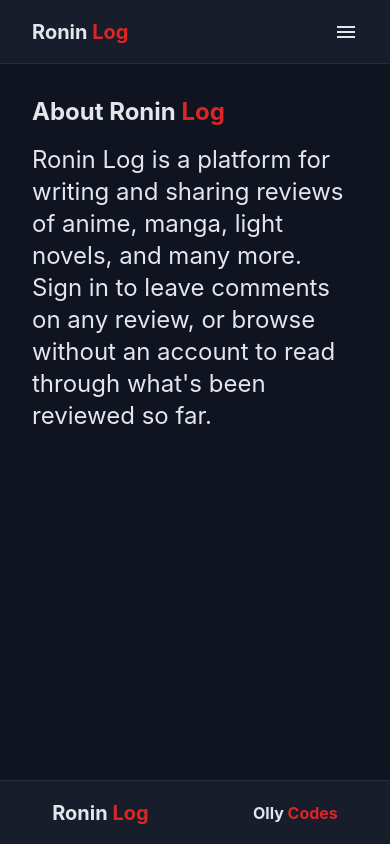
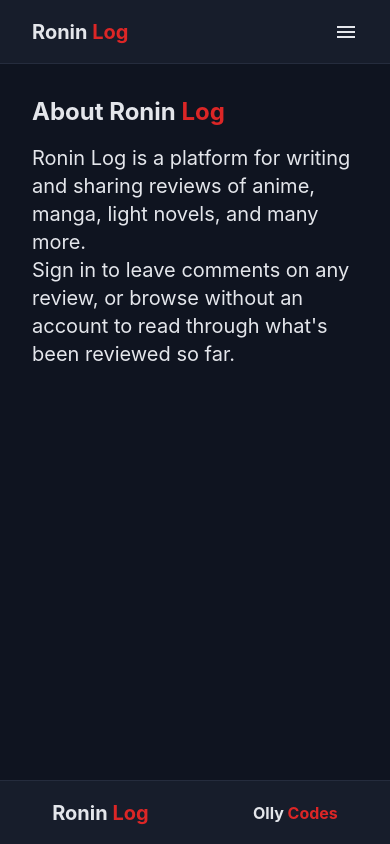
Before and after one commit to Olly-Codes/ronin-log, a React (Vite) app: page /about in a window 390 px wide. Built offline with nearby package versions, Linux system fonts and the light colour scheme; no server answers.

Commit message:
style: about page mobile font-size

```diff
--- a/src/pages/AboutPage.tsx
+++ b/src/pages/AboutPage.tsx
@@ -5,7 +5,7 @@ const AboutPage = () => {
                 <h1 className="text-2xl font-bold text-primary mb-4">About Ronin <span className="text-accent">Log</span></h1>
             </header>
 
-            <section className="text-primary text-2xl">
+            <section className="text-primary text-xl lg:text-2xl">
                 <p>
                     Ronin <span>Log</span> is a platform for writing and sharing reviews of anime, manga, light novels, and many more.
                 </p>
```
